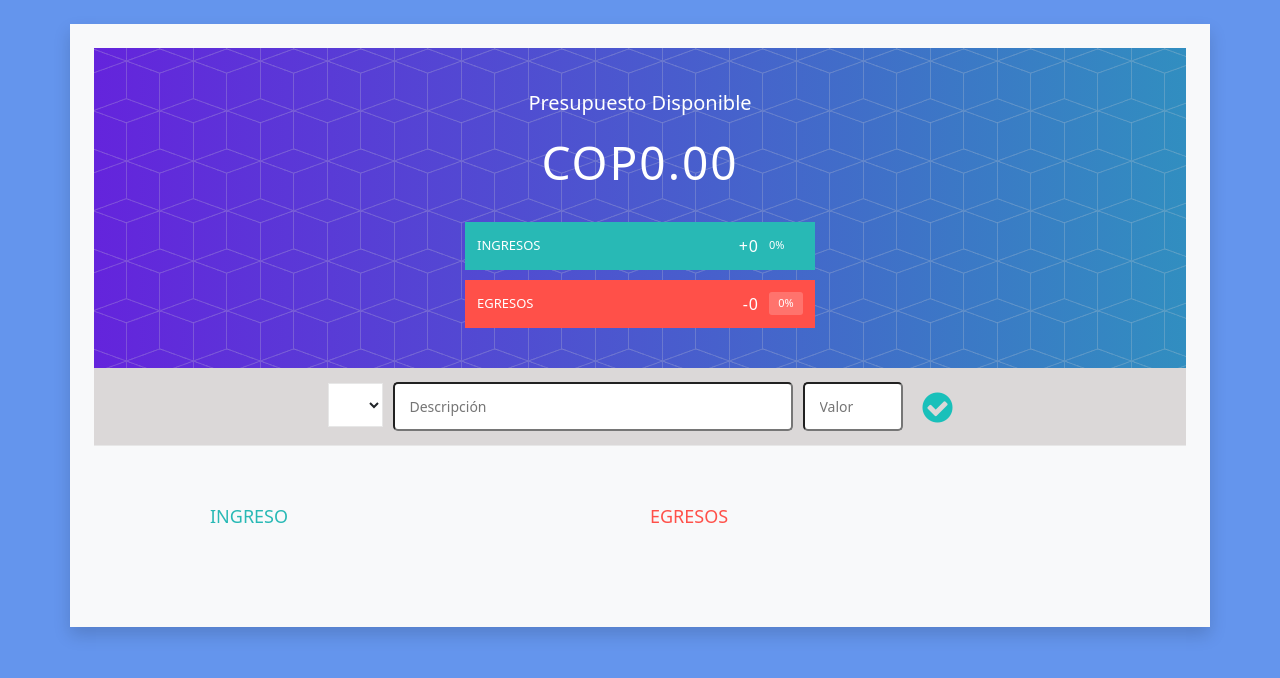
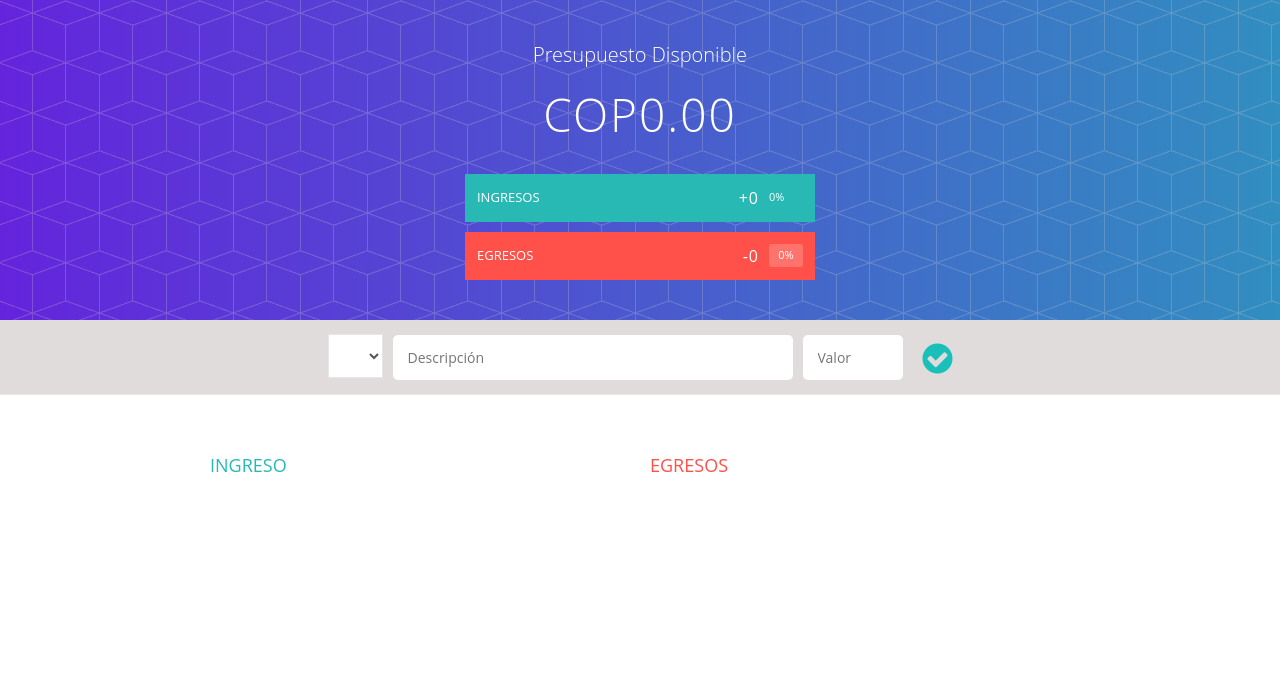
Before and after one commit to andres-unadista/calculator-js, an Angular app: page /budget in a window 1280 px wide. Shown: the top 678 px of the page. Built offline with nearby package versions, Linux system fonts and the light colour scheme.

Commit message:
styles budget inputs

```diff
--- a/src/app/app.component.html
+++ b/src/app/app.component.html
@@ -1,3 +1,3 @@
-<div class="container p-4 mt-4 shadow bg-light">
+<div class="container-fluid">
   <router-outlet></router-outlet>
 <div></div>
--- a/src/app/components/budget/form-budget/form-budget.component.html
+++ b/src/app/components/budget/form-budget/form-budget.component.html
@@ -1,10 +1,10 @@
-<div class="container">
+<div class="container-fluid">
   <div class="row">
     <div class="col-md-12">
       <form id="forma">
         <div class="agregar">
           <div class="agregar_contenedor">
-            <select name="type_money" id="tipo" class="agregar_tipo" [(ngModel)]="typeBudget" required>
+            <select name="type_money" [ngClass]="[borderTypeBudget()]" id="tipo" class="agregar_tipo" [(ngModel)]="typeBudget" required>
               <option value="ingresos">+</option>
               <option value="egresos">-</option>
             </select>
--- a/src/app/components/budget/form-budget/form-budget.component.scss
+++ b/src/app/components/budget/form-budget/form-budget.component.scss
@@ -0,0 +1,4 @@
+input, select{
+  outline: none;
+  border: none;
+}
--- a/src/app/components/budget/form-budget/form-budget.component.ts
+++ b/src/app/components/budget/form-budget/form-budget.component.ts
@@ -40,4 +40,19 @@ export class FormBudgetComponent implements OnInit {
       this._budget.addItemListExpense(budget);
     }
   }
+
+  borderTypeBudget(): string {
+    switch (this.typeBudget) {
+      case 'ingresos':
+        return 'border border-success';
+        break;
+      case 'egresos':
+        return 'border border-danger';
+        break;
+
+      default:
+        return '';
+        break;
+    }
+  }
 }
--- a/src/app/components/budget/main-budget/main-budget.component.scss
+++ b/src/app/components/budget/main-budget/main-budget.component.scss
@@ -8,6 +8,11 @@
   content: "";
   display: table;
   clear: both;
+}
+
+.container-fluid{
+  padding: 0;
+
 }
 
 body {
--- a/src/app/components/budget/main-budget/main-budget.component.ts
+++ b/src/app/components/budget/main-budget/main-budget.component.ts
@@ -1,4 +1,4 @@
-import { Component, OnInit } from '@angular/core';
+import { Component, OnInit, ViewEncapsulation } from '@angular/core';
 
 import { IBudget } from '../budget.model';
 import { BudgetService } from '../budget.service';
@@ -7,6 +7,7 @@ import { BudgetService } from '../budget.service';
   selector: 'app-main-budget',
   templateUrl: './main-budget.component.html',
   styleUrls: ['./main-budget.component.scss'],
+  encapsulation: ViewEncapsulation.None
 })
 export class MainBudgetComponent implements OnInit {
   budget: IBudget = {
--- a/src/app/components/calculator/page-home/page-home.component.html
+++ b/src/app/components/calculator/page-home/page-home.component.html
@@ -1,5 +1,5 @@
-<div class="row">
-  <div class="col-md-12">
+<div class="row mt-2">
+  <div class="col-md-10 mx-auto p-5 shadow bg-light">
     <h1 class="text-center">{{ "Calculadora" | uppercase }}</h1>
     <div class="row">
       <div class="col-md-12 py-2">
--- a/src/app/components/calculator/page-home/page-home.component.scss
+++ b/src/app/components/calculator/page-home/page-home.component.scss
@@ -1,3 +1,7 @@
+body {
+  background-color: cornflowerblue!important;
+  padding: 0;
+}
 .buttons-bg{
   background-color: #edf6f9;
   padding: 1rem;
--- a/src/app/components/calculator/page-home/page-home.component.ts
+++ b/src/app/components/calculator/page-home/page-home.component.ts
@@ -1,10 +1,11 @@
-import { Component, OnInit } from '@angular/core';
+import { Component, OnInit, ViewEncapsulation } from '@angular/core';
 import { CalculatorService } from '../calculator.service';
 
 @Component({
   selector: 'calculator-item',
   templateUrl: './page-home.component.html',
   styleUrls: ['./page-home.component.scss'],
+  encapsulation: ViewEncapsulation.None,
 })
 export class PageHomeComponent implements OnInit {
   inputOperation: string = '';
--- a/src/styles.scss
+++ b/src/styles.scss
@@ -24,9 +24,6 @@ $btn-border-radius: 1rem;
 /* You can add global styles to this file, and also import other style files */
 @import "../node_modules/bootstrap/scss/bootstrap";
 
-body {
-  background-color: cornflowerblue!important;
-}
 
 button{
   color: white!important;
```
